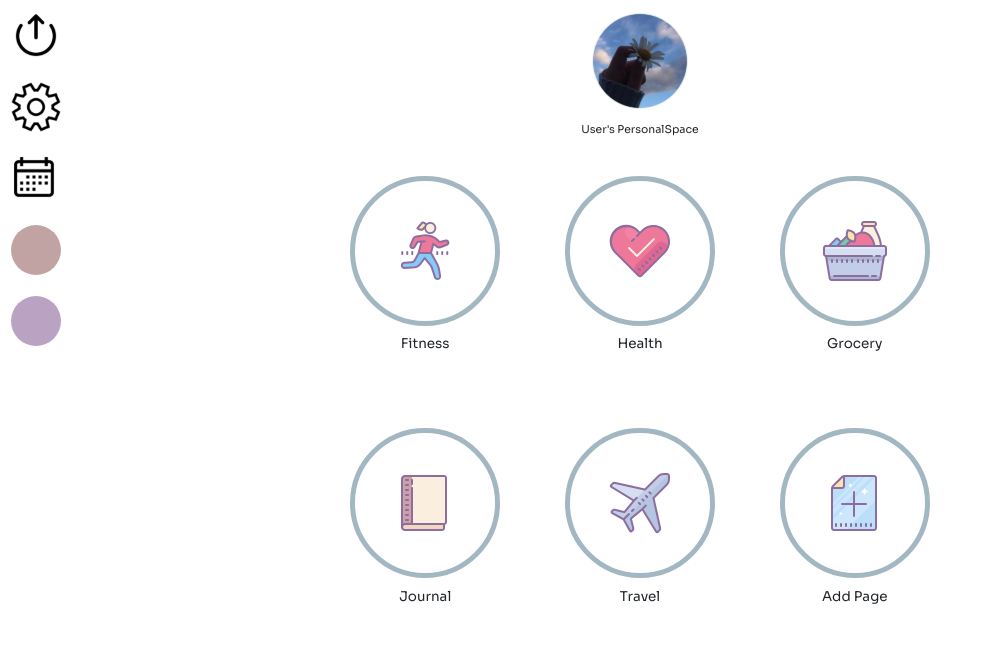
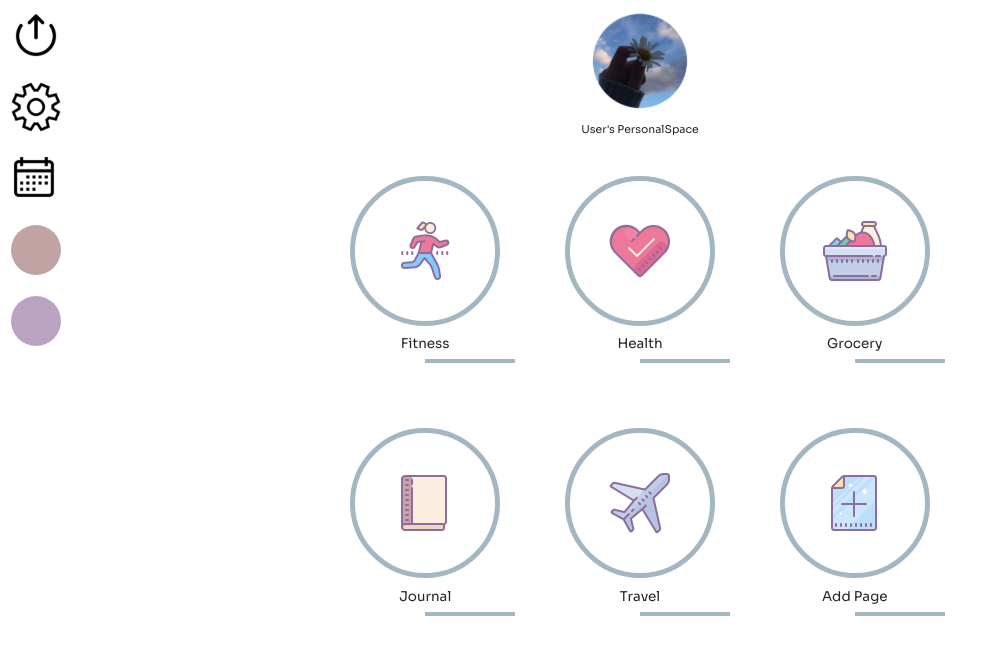
Before and after one commit to AlvarezKevin/Lifelyhood, a React (Create React App) app: page /personal in a window 1280 px wide. Shown: the top 654 px of the page, without its empty margins (0-997 px from the left). Built offline with nearby package versions, Linux system fonts and the light colour scheme.

Commit message:
Update personalspace.js

```diff
--- a/src/pages/Private/personalspace.js
+++ b/src/pages/Private/personalspace.js
@@ -18,7 +18,7 @@ const Personalspace = () => {
         <UserInfo />
         <div className="pages">
           <div className="page-box">
-            <div className="page-title">
+            <div className="page-title blue">
               <Link className="page-img">
                 <img src={fitness} alt="Fitness" />
               </Link>
@@ -27,7 +27,7 @@ const Personalspace = () => {
           </div>
 
           <div className="page-box">
-            <div className="page-title">
+            <div className="page-title blue">
               <Link to="/editor" className="page-img">
                 <img src={health} alt="Health" />
               </Link>
@@ -36,7 +36,7 @@ const Personalspace = () => {
           </div>
 
           <div className="page-box">
-            <div className="page-title">
+            <div className="page-title blue">
               <Link className="page-img">
                 <img src={grocery} alt="Grocery" />
               </Link>
@@ -45,7 +45,7 @@ const Personalspace = () => {
           </div>
 
           <div className="page-box">
-            <div className="page-title">
+            <div className="page-title blue">
               <Link to="/editor" className="page-img">
                 <img src={journal} alt="Journal" />
               </Link>
@@ -54,7 +54,7 @@ const Personalspace = () => {
           </div>
 
           <div className="page-box">
-            <div className="page-title">
+            <div className="page-title blue">
               <Link className="page-img">
                 <img src={travel} alt="Travel" />
               </Link>
@@ -63,7 +63,7 @@ const Personalspace = () => {
           </div>
 
           <div className="page-box">
-            <div className="page-title">
+            <div className="page-title blue">
               <Link to="/editor" className="page-img">
                 <img src={add} alt="Add Page" />
               </Link>
```
